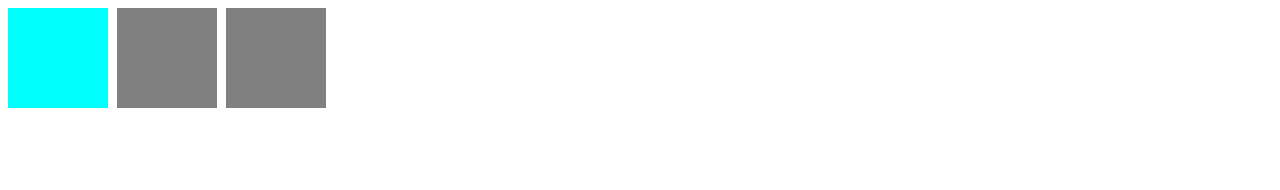
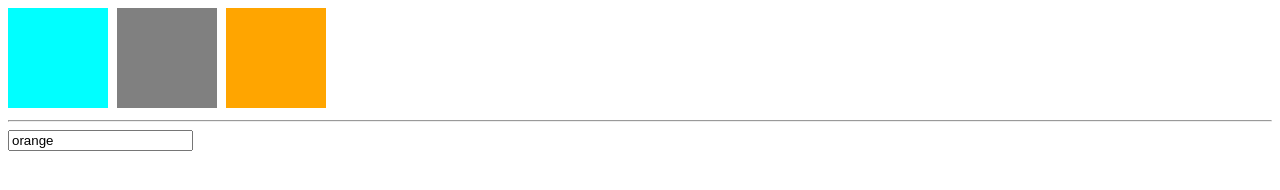
Before and after one commit to muratcayir/Vuejs_Works, a plain HTML site: page work5/index.html in a window 1280 px wide. Drawn offline with nearby package versions, Linux system fonts and the light colour scheme.

Commit message:
Dinamik CSS Still

```diff
--- a/work5/index.html
+++ b/work5/index.html
@@ -21,6 +21,10 @@
       .aqua{
         background-color: aqua;
       }
+
+      .orange{
+        background-color: orange;
+      }
     </style>
   </head>
   <body>
@@ -34,9 +38,10 @@
    @click="attachedClass = !attachedClass"
    :class="divClass"
    class="box"></div>
-   <div class="box"></div>
-   <div class="box"></div>
-
+   <div :class="{aqua:attachedClass}" class="box"></div>
+   <div :class="[color,{aqua:attachedClass}]" class="box"></div>
+   <hr>
+   <input type="text" v-model="color">
     </div>
 
     <script type="text/javascript">
@@ -44,6 +49,7 @@
         el: "#app",
         data:{
           attachedClass:false,
+          color:"orange"
         },
         computed : {
         divClass:function(){
```
